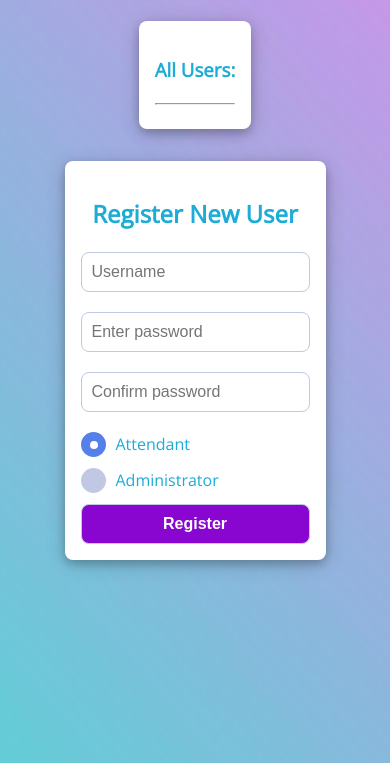
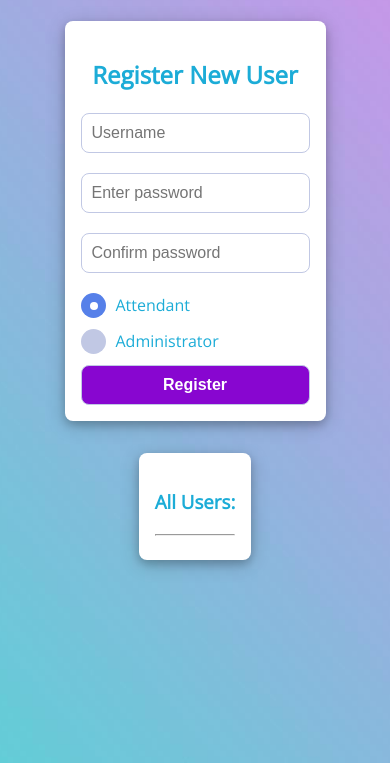
Before and after one commit to ChegeBryan/store_manager, a plain HTML site: page UI/admin/manage-users.html in a window 390 px wide. Shown: the part 81-844 px from the top of the page. Drawn offline with nearby package versions, Linux system fonts and the light colour scheme.

Commit message:
[Feature #161197581] Reverse flex-direction on mobile

```diff
--- a/UI/admin/manage-users.html
+++ b/UI/admin/manage-users.html
@@ -23,7 +23,7 @@
     </div>
 </div>
 
-<div class="fx-d fx-col fx-col-rwd fx-ct-items fx-j-ct fx-j-ard">
+<div class="fx-d fx-col fx-col-rwd fx-col-rv fx-ct-items fx-j-ct fx-j-ard">
     <div class="fx-7 card bg-white mr-16 pd-16 rd-8 txt-l-rwd">
         <h3 class="txt-cap c-blue-1">All users: </h3>
         <hr>
--- a/UI/css/style.css
+++ b/UI/css/style.css
@@ -314,6 +314,9 @@ ul.breadcrumb li a:hover {
     .hide-sm{
         display: none;
     }
+    .fx-col-rv{
+        flex-direction: column-reverse;
+    }
 }
 
 @media only screen and (min-width: 768px) {
```
